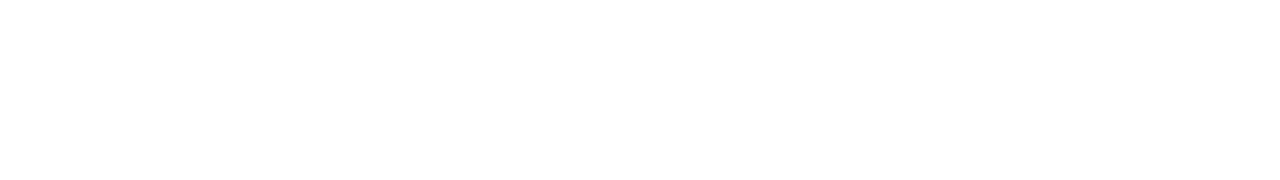
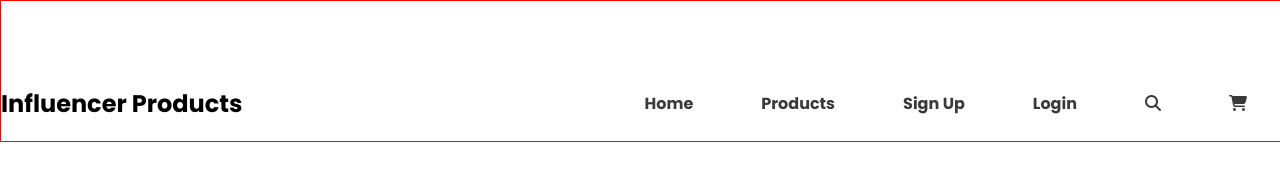
Before and after one commit to jinx71/influence-gear, a plain HTML site: page index.html in a window 1280 px wide. Drawn offline with Linux system fonts and the light colour scheme.

Commit message:
Navigation Bar Designed for web

```diff
--- a/css/style.css
+++ b/css/style.css
@@ -0,0 +1,33 @@
+body {
+    width: 1280px;
+    margin: 0px auto;
+    padding: 0px;
+    font-family: 'Poppins', sans-serif;
+    border: 1px solid red;
+}
+
+/* Navbar Styling */
+nav {
+    display: flex;
+    justify-content: space-between;
+    align-items: center;
+    margin-top: 65px;
+}
+
+.menus ul {
+    display: flex;
+    list-style: none;
+}
+
+.menus ul li a {
+    text-decoration: none;
+    color: #3A3A3A;
+    margin: 34px;
+    font-family: 'Poppins';
+    font-style: normal;
+    font-weight: 600;
+    font-size: 16px;
+    line-height: 24px;
+    font-feature-settings: 'liga' off;
+
+}
--- a/index.html
+++ b/index.html
@@ -24,7 +24,22 @@
 </head>
 
 <body>
-
+    <nav>
+        <div class="nav-title">
+            <h2>Influencer Products</h2>
+        </div>
+        <div class="menus">
+            <ul>
+                <li><a href="#">Home</a></li>
+                <li><a href="#">Products</a></li>
+                <li><a href="#">Sign Up</a></li>
+                <li><a href="#">Login</a></li>
+                <li><a href="#"><i class="fa-solid fa-magnifying-glass"></i></a></li>
+                <li><a href="#"><i class="fa-solid fa-cart-shopping"></i></a></li>
+            </ul>
+        </div>
+        </div>
+    </nav>
 </body>
 
 </html>
```
